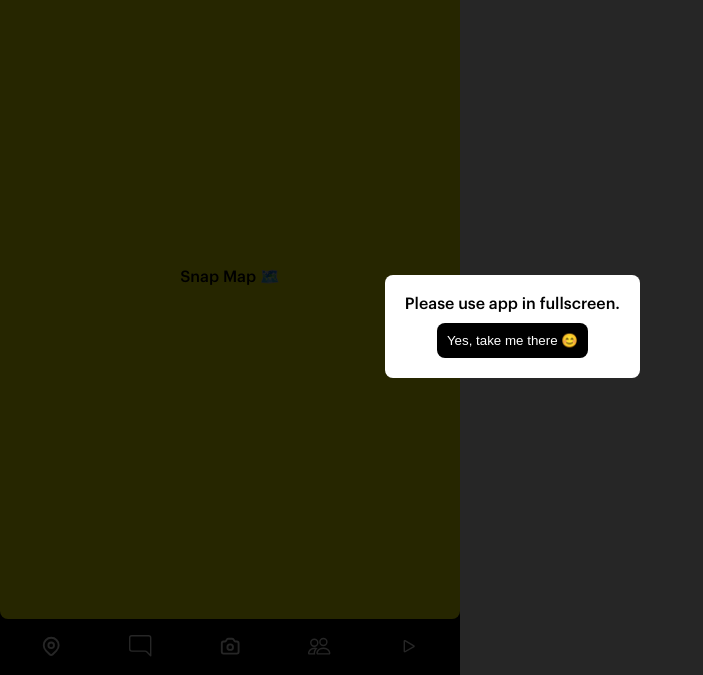
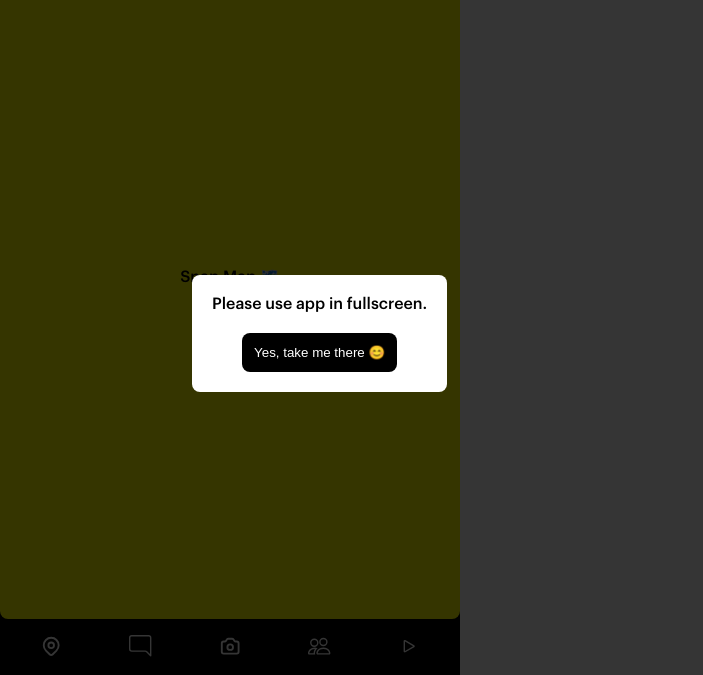
Before and after one commit to Owais28/snapchatO, a React app: page / in a window 1280 px wide. Shown: the part 125-800 px from the top of the page, without its empty margins (0-703 px from the left). Built offline with nearby package versions, Linux system fonts and the light colour scheme.

Commit message:
fixed modal

```diff
--- a/src/index.css
+++ b/src/index.css
@@ -446,7 +446,7 @@
   position: fixed;
   /* top: 50vh;
   right: 50vw; */
-  background-color: rgba(0, 0, 0, 0.852);
+  background-color: rgba(0, 0, 0, 0.792);
   /* padding: 20px; */
   width: 100%;
   height: 100%;
@@ -456,10 +456,12 @@
   background-color: white;
   position: fixed;
   top: 0vh;
-  right: 50vw;
+  left: 15vw ;
+  right: 15vw;
   padding: 20px;
   border-radius: 8px;
   animation: openmodal .5s ease forwards;
+  max-width: max-content;
 }
 
 @keyframes openmodal {
@@ -467,11 +469,11 @@
     top: 0vh;
   }
   to {
-    top: 50vh;
+    top: 50%;
   }
 }
 .fullscreenModalbody .qtn {
-  margin-bottom: 10px;
+  margin-bottom: 20px;
 }
 
 .fullscreenModalbody .bg {
@@ -481,7 +483,7 @@
 .fullscreenModalbody button {
   background-color: black;
   border-radius: 8px;
-  padding: 10px;
+  padding: 12px;
   align-items: center;
   text-align: center;
   display: block;
```
